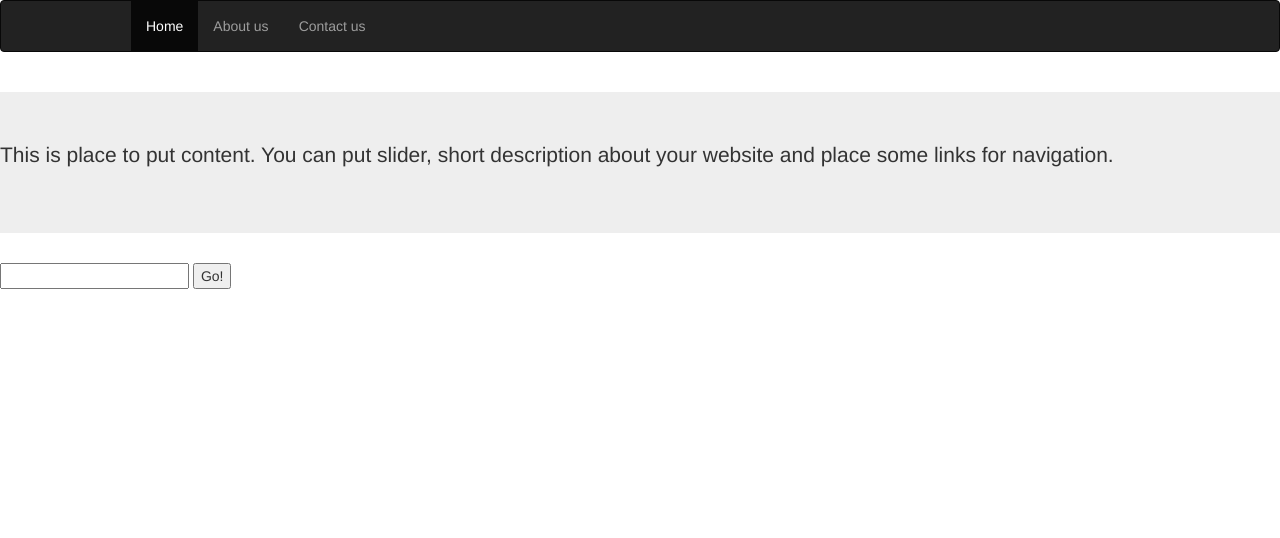
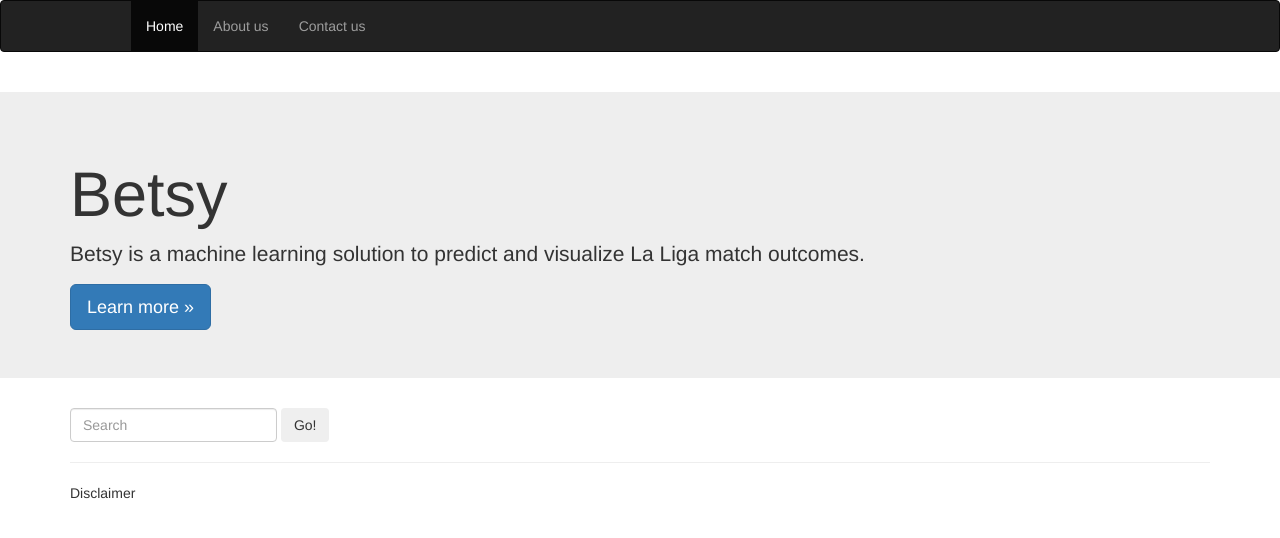
Before and after one commit to annaomalley/cis400-betsy, a website: page website/views/index.html in a window 1280 px wide. Drawn offline with nearby package versions, Linux system fonts and the light colour scheme; some packages are replaced by stand-ins of ours.

Commit message:
added style

```diff
--- a/website/views/index.html
+++ b/website/views/index.html
@@ -29,14 +29,34 @@ function search() {
       <li><a href="/about">About us</a></li>
       <li><a href="/contact">Contact us</a></li>
     </ul>
+
+
+
+
 </nav>
 </div>
 <br/>
-<div class="jumbotron"> <p>
-This is place to put content. You can put slider, short description about your website and place some links for navigation.
-</p></div>
+<div class="jumbotron">
 
-<input id="searchbox" class="dropdown-input" list="teams" />
+<div class="container">
+
+<h1>Betsy</h1>
+<p>
+
+Betsy is a machine learning solution to predict and visualize La Liga match outcomes.
+
+
+</p>
+<a class="btn btn-primary btn-lg" href="about" role="button">Learn more »</a>
+
+
+</div></div>
+
+<div class="container">
+
+    <form class="form-inline my-2 my-lg-0">
+
+    <input id="searchbox" class="dropdown-input form-control mr-sm-2" list="teams" placeholder="Search"/>
 <datalist id="teams">
   <option>Alavés</option>
   <option>Athletic Bilbao</option>
@@ -46,7 +66,23 @@ This is place to put content. You can put slider, short description about your w
   <option>Deportivo La Coruña</option>
   <option>Eibar</option>
 </datalist>
-<button type="button" onclick="search()">Go!</button>
+<button type="button" onclick="search()" class="btn">Go!</button>
+        </form>
+
+
+
+
+<div class="row">
+
+</div>
+
+<hr>
+<footer>
+  <p> Disclaimer
+  </p>
+</footer>
+</div>
+
 
 </div>
 </body>
```
Lines whose indentation alone changed are shown as unchanged.
